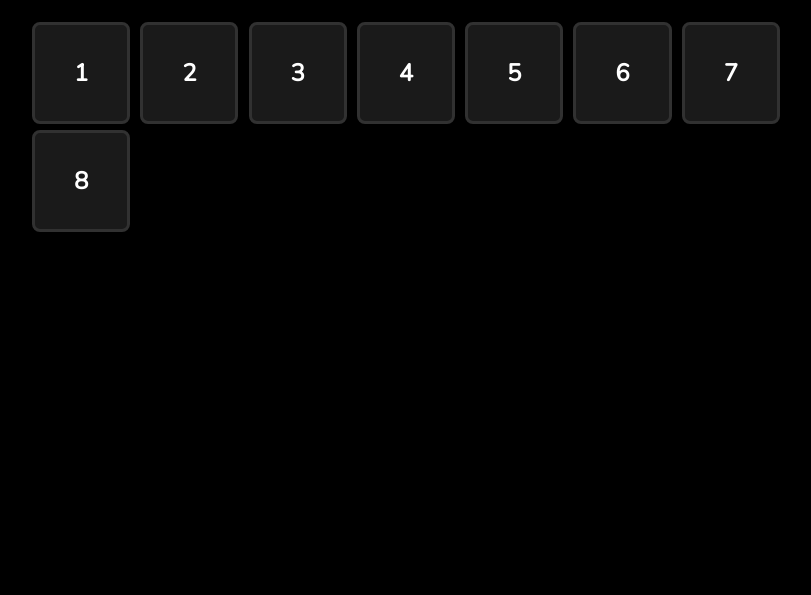
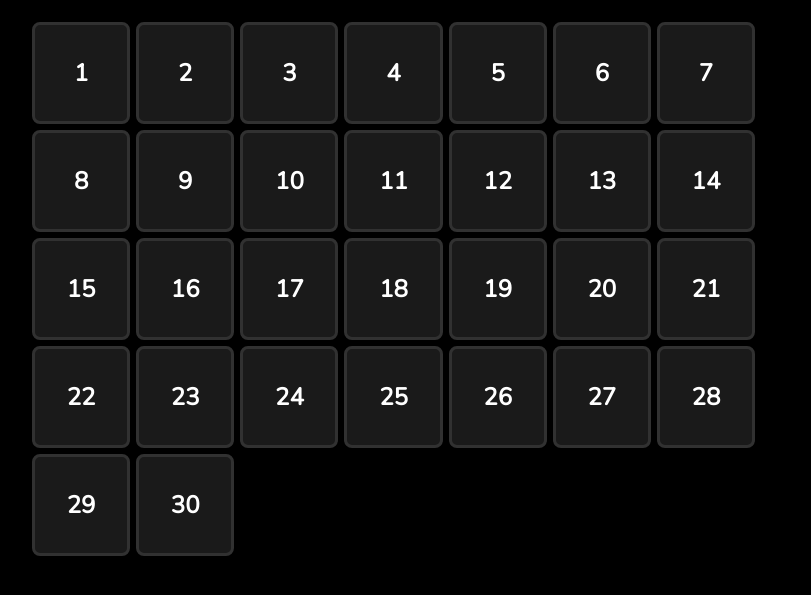
Before and after one commit to obimorgan/WEB-Sep21-Strive-Calendar, a plain HTML site: page index.html in a window 1280 px wide. Shown: the part 67-662 px from the top of the page, without its empty margins (227-1038 px from the left). Drawn offline with nearby package versions, Linux system fonts and the light colour scheme.

Commit message:
Implemented dynamic DAY generation

```diff
--- a/index.html
+++ b/index.html
@@ -82,14 +82,6 @@
     <h1>Strive Calendar</h1>
     <!-- MONTH -->
     <div id="month-container">
-        <div class="day">1</div>
-        <div class="day">2</div>
-        <div class="day">3</div>
-        <div class="day">4</div>
-        <div class="day">5</div>
-        <div class="day">6</div>
-        <div class="day">7</div>
-        <div class="day">8</div>
     </div>
 
 </body>
--- a/index.js
+++ b/index.js
@@ -0,0 +1,23 @@
+
+const displayMonth = function() {
+
+    // TODO: getting the current month
+    // (for now we assume we're in September and we'll have 30 days)
+
+    const monthContainerNode = document.getElementById("month-container")
+
+    for (let dayNumber = 1; dayNumber <= 30; dayNumber++) {
+
+        // We create a new day DIV...
+        let newDayNode = document.createElement("div") // <div></div>
+        newDayNode.classList.add("day") // <div class="day"></div>
+        newDayNode.innerText = dayNumber // <div class="day">1</div>
+
+        // ...and we attach it as the last child of the month container
+        monthContainerNode.appendChild(newDayNode)
+    }
+}
+
+window.onload = function() {
+    displayMonth()
+}
```
